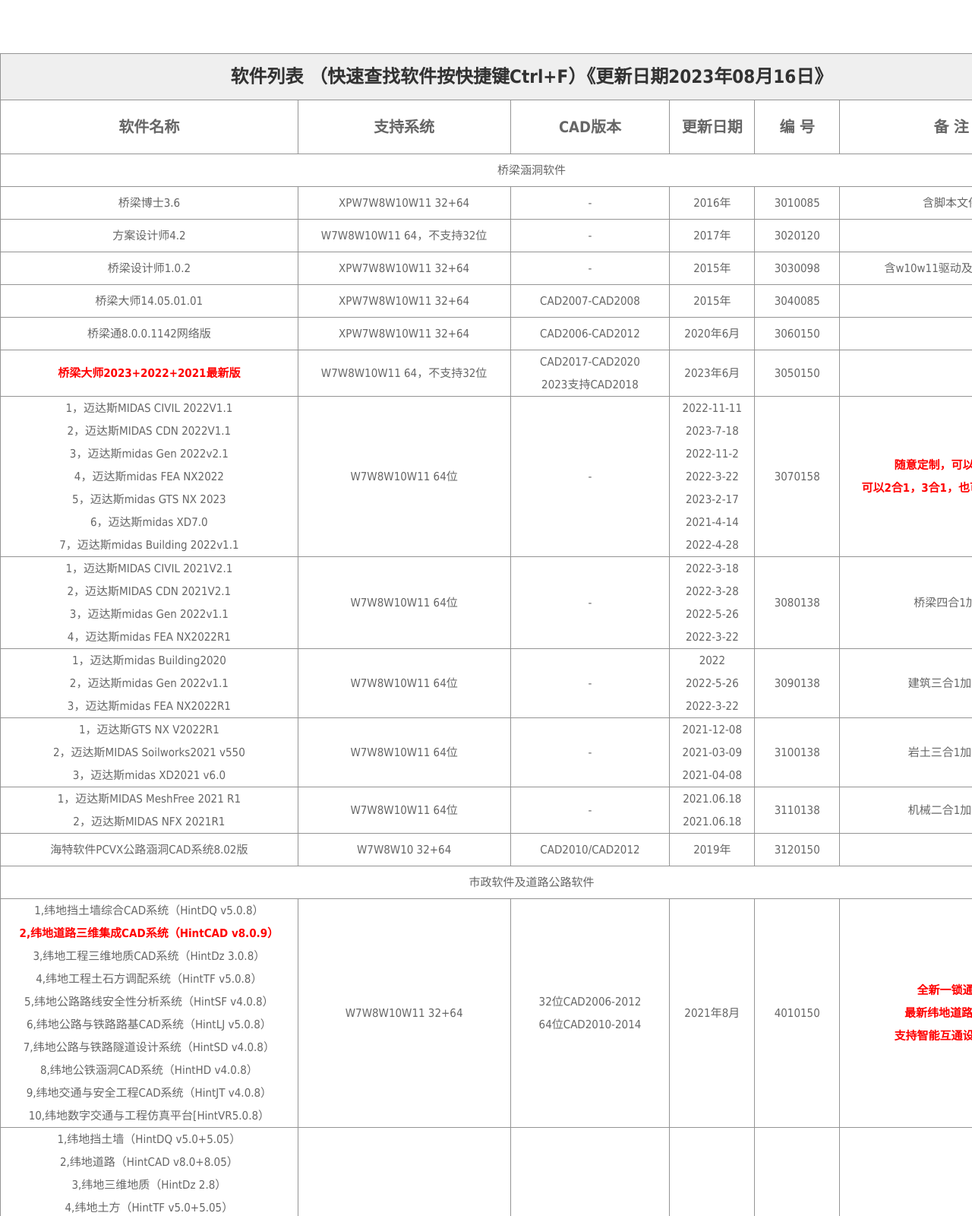
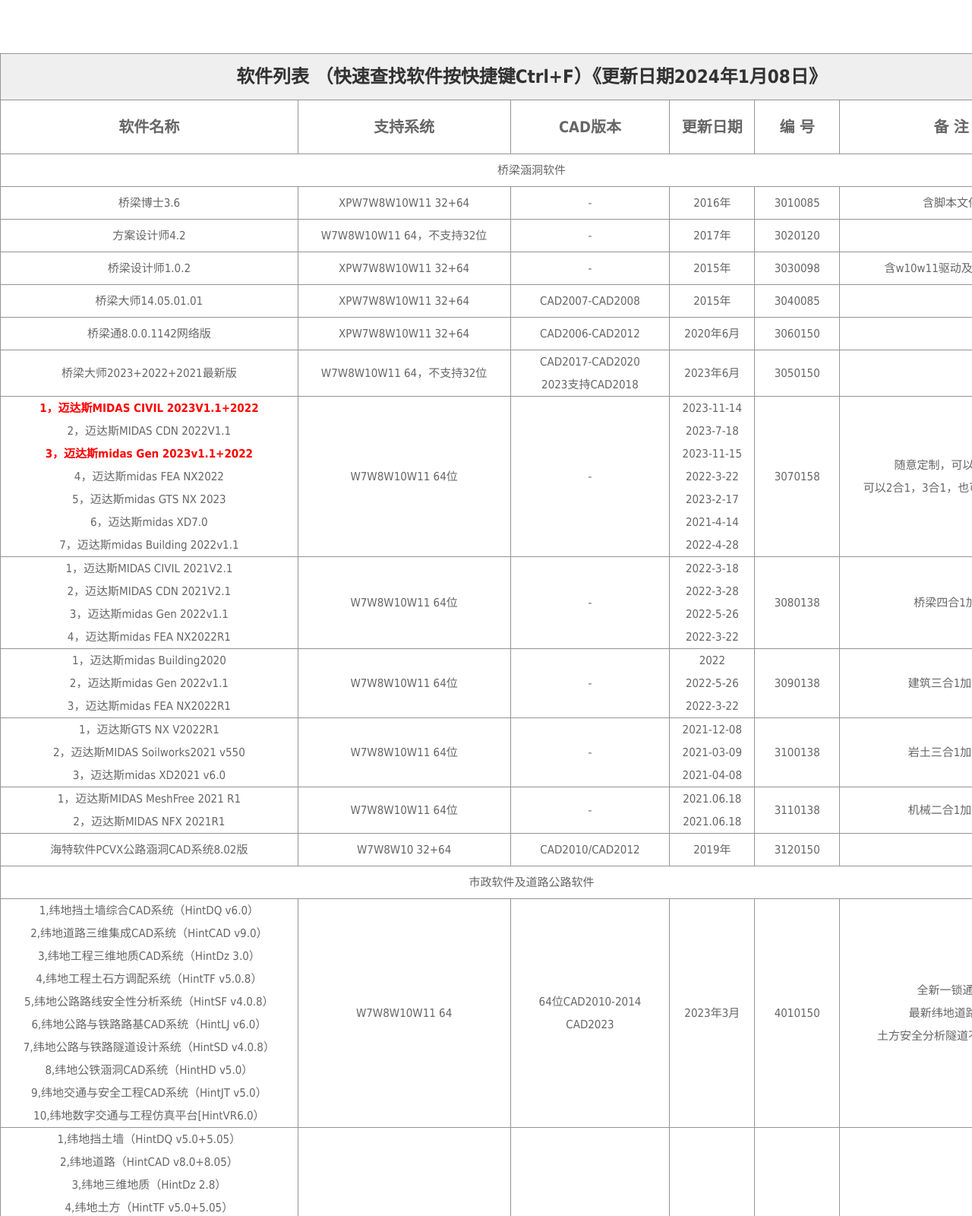
Before and after one commit to jiayimtv/5ucad, a plain HTML site: page soft.html in a window 1280 px wide. Shown: the top 1600 px of the page at 76% size. Drawn offline with Linux system fonts and the light colour scheme.

Commit message:
Add files via upload

```diff
--- a/soft.html
+++ b/soft.html
@@ -34,7 +34,15 @@ document.onselectstart=new Function("event.returnValue=false");
     	return false;
     }
 </script>
-
+<script>
+var _hmt = _hmt || [];
+(function() {
+  var hm = document.createElement("script");
+  hm.src = "https://hm.baidu.com/hm.js?88418407aaa402e1904fda6fdaa05d9b";
+  var s = document.getElementsByTagName("script")[0];
+  s.parentNode.insertBefore(hm, s);
+})();
+</script>
 
     </head>
 
@@ -60,7 +68,7 @@ display:none;
 <div class="content container">
 
     <table class="table container" borderColor="#949494" border="1" cellspacing="0">
-        <caption>软件列表 （快速查找软件按快捷键Ctrl+F）《更新日期2023年08月16日》</caption>
+        <caption>软件列表 （快速查找软件按快捷键Ctrl+F）《更新日期2024年1月08日》</caption>
 
         <tr>
 
@@ -112,10 +120,10 @@ display:none;
 
    <tr><td>桥梁通8.0.0.1142网络版</td> <td>XPW7W8W10W11 32+64</td><td>CAD2006-CAD2012</td><td>2020年6月</td><td> 3060150</td><td></td></tr>
 
-                      <tr><td><strong>桥梁大师2023+2022+2021最新版</strong></td><td>W7W8W10W11 64，不支持32位</td><td>CAD2017-CAD2020<br />2023支持CAD2018</td><td>2023年6月</td><td> 3050150</td><td></td></tr>
+                      <tr><td>桥梁大师2023+2022+2021最新版</td><td>W7W8W10W11 64，不支持32位</td><td>CAD2017-CAD2020<br />2023支持CAD2018</td><td>2023年6月</td><td> 3050150</td><td></td></tr>
 
 
-   <tr><td>1，迈达斯MIDAS CIVIL 2022V1.1<br/>2，迈达斯MIDAS CDN 2022V1.1<br/>3，迈达斯midas Gen 2022v2.1 <br/>4，迈达斯midas FEA NX2022<br/>5，迈达斯midas GTS NX 2023 <br/>6，迈达斯midas XD7.0<br/>7，迈达斯midas Building 2022v1.1 </td><td>W7W8W10W11 64位</td><td>-</td><td>2022-11-11<br/>2023-7-18<br/>2022-11-2<br/>2022-3-22<br/>2023-2-17<br/>2021-4-14<br/>2022-4-28</td><td> 3070158</td><td><strong>随意定制，可以单独，<br/>可以2合1，3合1，也可以全部7合1</strong></td></tr>
+   <tr><td><strong>1，迈达斯MIDAS CIVIL 2023V1.1+2022</strong><br/>2，迈达斯MIDAS CDN 2022V1.1<br/><strong>3，迈达斯midas Gen 2023v1.1+2022</strong> <br/>4，迈达斯midas FEA NX2022<br/>5，迈达斯midas GTS NX 2023 <br/>6，迈达斯midas XD7.0<br/>7，迈达斯midas Building 2022v1.1 </td><td>W7W8W10W11 64位</td><td>-</td><td>2023-11-14<br/>2023-7-18<br/>2023-11-15<br/>2022-3-22<br/>2023-2-17<br/>2021-4-14<br/>2022-4-28</td><td> 3070158</td><td>随意定制，可以单独，<br/>可以2合1，3合1，也可以全部7合1</td></tr>
 
   <tr><td>1，迈达斯MIDAS CIVIL 2021V2.1<br/>2，迈达斯MIDAS CDN 2021V2.1<br/>3，迈达斯midas Gen 2022v1.1 <br/>4，迈达斯midas FEA NX2022R1</td><td>W7W8W10W11 64位</td><td>-</td><td>2022-3-18<br/>2022-3-28<br/>2022-5-26<br/>2022-3-22</td><td> 3080138</td><td>桥梁四合1加密</td></tr>
 
@@ -128,7 +136,7 @@ display:none;
   <tr><td>海特软件PCVX公路涵洞CAD系统8.02版</td> <td>W7W8W10 32+64</td><td>CAD2010/CAD2012</td><td>2019年</td><td> 3120150</td><td></td></tr>
 
     <tr><td colspan="6" >市政软件及道路公路软件</tr>
- <tr><td>1,纬地挡土墙综合CAD系统（HintDQ v5.0.8）<br/><strong>2,纬地道路三维集成CAD系统（HintCAD v8.0.9）</strong><br/>3,纬地工程三维地质CAD系统（HintDz 3.0.8）<br/>4,纬地工程土石方调配系统（HintTF v5.0.8）<br/>5,纬地公路路线安全性分析系统（HintSF v4.0.8）<br/>6,纬地公路与铁路路基CAD系统（HintLJ v5.0.8）<br/>7,纬地公路与铁路隧道设计系统（HintSD v4.0.8）<br/>8,纬地公铁涵洞CAD系统（HintHD v4.0.8）<br/>9,纬地交通与安全工程CAD系统（HintJT v4.0.8）<br/>10,纬地数字交通与工程仿真平台[HintVR5.0.8）</td> <td>W7W8W10W11 32+64</td><td>32位CAD2006-2012<br/>64位CAD2010-2014</td><td>2021年8月</td><td> 4010150</td><td><strong>全新一锁通，<br/>最新纬地道路8.09<br/>支持智能互通设计功能</strong></td></tr>
+ <tr><td>1,纬地挡土墙综合CAD系统（HintDQ v6.0）<br/>2,纬地道路三维集成CAD系统（HintCAD v9.0）<br/>3,纬地工程三维地质CAD系统（HintDz 3.0）<br/>4,纬地工程土石方调配系统（HintTF v5.0.8）<br/>5,纬地公路路线安全性分析系统（HintSF v4.0.8）<br/>6,纬地公路与铁路路基CAD系统（HintLJ v6.0）<br/>7,纬地公路与铁路隧道设计系统（HintSD v4.0.8）<br/>8,纬地公铁涵洞CAD系统（HintHD v5.0）<br/>9,纬地交通与安全工程CAD系统（HintJT v5.0）<br/>10,纬地数字交通与工程仿真平台[HintVR6.0）</td> <td>W7W8W10W11 64</td><td>64位CAD2010-2014<br/>CAD2023</td><td>2023年3月</td><td> 4010150</td><td>全新一锁通，<br/>最新纬地道路9.0<br/>土方安全分析隧道不能用新的</td></tr>
 
  <tr><td>1,纬地挡土墙（HintDQ v5.0+5.05）<br/>2,纬地道路（HintCAD v8.0+8.05）<br/>3,纬地三维地质（HintDz 2.8）<br/>4,纬地土方（HintTF v5.0+5.05）<br/>5,纬地安全性分析（HintSF v4.0）<br/>6,纬地路基（HintLJ v5.0+5.05）<br/>7,纬地隧道（HintSD v3.8+4.05）<br/>8,纬地涵洞（HintHD v4.0+4.05）<br/>9,纬地交通工程（HintJT v4.0+4.05）<br/>10,纬地交通仿真平台[HintVR4.8）</td> <td>W7W8W10W11 32+64</td><td>32位CAD2006-2012<br/>64位CAD2010-2014</td><td>2020年</td><td> 4020085</td><td>单模块锁，需要什么买什么</td></tr>
 
@@ -151,7 +159,7 @@ display:none;
 
       <tr><td>迪百思DICAD DPX 5.2永久版</td> <td>XPW7W8W10W11 32+64</td><td>CAD2004-2008</td><td>2017-7</td><td>4150128</td><td></td></tr>
 
-    <tr><td>科盟交通工程CAD设计系统8.6.14</td> <td>W7W8W10W11 64位</td><td>CAD2010-2014</td><td>2023</td><td>4160150</td><td></td></tr>
+    <tr><td>科盟交通工程CAD设计系统8.8.0+8.6.14</td> <td>W7W8W10W11 64位</td><td>CAD2010-2018</td><td>2023</td><td>4160150</td><td></td></tr>
 
      <tr><td>众智SUN日照分析软件V13.0</td> <td>W7W8W10W11 64位</td><td>32位CAD2008-CAD2018<br/>64位CAD2010-CAD2018</td><td>2021</td><td>4170150</td><td></td></tr>
 
@@ -159,11 +167,11 @@ display:none;
        杰图市政管线4.0+三维综合管廊设计系统4.5</td> <td>5.1支持W7W8W10W11 64位<br/>4.0+4.5支持XP win7 win10 64+32位</td><td>5.1支持CAD2010-2014<br/>4.0+4.5支持CAD2008</td><td>2021</td><td>4180128</td><td>三合1软件</td></tr>
 
        <tr><td>杰图市政管线6.2+5.0<br/>
-       三维综合管廊设计系统5.0+6.0</td> <td>W7W8W10W11 64</td><td>6.2支持CAD2010-2020<br/>5.0+6.0支持CAD2010-2016</td><td>2023</td><td>4190150</td><td><strong>杰图最新多合1软件</strong></td></tr>
+       三维综合管廊设计系统5.0+6.0</td> <td>W7W8W10W11 64</td><td>6.2支持CAD2010-2020<br/>5.0+6.0支持CAD2010-2016</td><td>2023</td><td>4190150</td><td>杰图最新多合1软件</td></tr>
 
             <tr><td>鸿业道路9.0(含道路+锯齿沟+互通立交+旧路改造）；<br/>鸿业路立得3.0；鸿业交通设施3.0；鸿业交叉口1.5；<br/>鸿业土方计算8.0；鸿业城市规划8.0；鸿业工业总图8.0<br/>鸿业市政管线9.0；鸿业室外管线8.0；建筑给排水11.0<br/>鸿业屋面雨水3.0；水处理2.0；小区室外给排水10.5<br/>鸿业市政电气V1.0；鸿业电气1.5；鸿业电力浅沟1.0<br/>鸿业日照分析6.0；容积率估算2.0；管理解决方案3.0<br/>业暖通空调9.0；负荷计算7.0；多联机9.0；</td> <td>W7W8W10W11 31+64</td><td>支持CAD2006-2012<br/>具体支持CAD可以联系咨询</td><td>-</td><td>4200138</td><td>鸿业老系列无驱狗，<br/>一个狗最多可以支持14个模块，<br/>可以定制</td></tr>
 
-               <tr><td align="left">&nbsp;<strong>01、鸿业管立得2024+2022+2020+2018<br/>&nbsp;02、鸿业市政道路2023+2022+11.0+10.0<br/>&nbsp;03、鸿业路易BIM道路设计系统2022+2020+2018</strong><br/>&nbsp;04、鸿业海绵道路软件5.0<br/>&nbsp;05、鸿业交通设施软件(HYTFD) 3.1<br/> &nbsp;06、鸿业路立得( Roadleader) V5.0<br/>&nbsp;07、鸿业土方计算软件(HYECS) 8.1<br/>&nbsp;08、鸿业工业总图设计软件HYFPS V9.0+8.1<br/>&nbsp;09、鸿业城市规划设计软件HYCPS V8.1<br/>&nbsp;10、鸿业设备设计给排水软件12.0+屋面雨水12.0<br/>&nbsp;11、鸿业日照分析2022+7.1<br/>&nbsp;12、鸿业日照解决方案4.1<br/>&nbsp;13、鸿业设备设计暖通空调软件V14.0+12.0<br/>&nbsp;14、鸿业负荷计算HCLoad10.0+9.0<br/>&nbsp;15、鸿业全年负荷计算及能耗分析软件V5.0<br/>&nbsp;16、鸿业防排烟计算2.0+1.0 <br/>&nbsp;17、鸿业热力管网设计软件2023+2.0<br/>&nbsp;18、鸿业暴雨排水及低影响开发模拟系統V5.0+3.0<br/>&nbsp;19、鸿业城市综合管廊设计软件4.0+3.0+2.0<br/>&nbsp;20、鸿业建筑性能分析平台2023<br/>&nbsp;21、鸿业市政管线9.0 for R17<br/>&nbsp;22、鸿业水处理2.0 for R17<br/>&nbsp;23、鸿业屋面雨水2.0 for R17<br/>&nbsp;24、鸿业市政电气V1.0<br/>&nbsp;25、鸿业电气V1.5<br/>&nbsp;26、鸿业电力浅沟1.0 </td> <td>W7W8W10W11 64</td><td>CAD2010-2018<br/>
+               <tr><td align="left">&nbsp;01、鸿业管立得2024+2022+2020+2018<br/>&nbsp;02、鸿业市政道路2023+2022+11.0+10.0<br/>&nbsp;03、鸿业路易BIM道路设计系统2022+2020+2018<br/>&nbsp;04、鸿业海绵道路软件5.0<br/>&nbsp;05、鸿业交通设施软件(HYTFD) 3.1<br/> &nbsp;06、鸿业路立得( Roadleader) V5.0<br/>&nbsp;07、鸿业土方计算软件(HYECS) 8.1<br/>&nbsp;08、鸿业工业总图设计软件HYFPS V9.0+8.1<br/>&nbsp;09、鸿业城市规划设计软件HYCPS V8.1<br/>&nbsp;10、鸿业设备设计给排水软件12.0+屋面雨水12.0<br/>&nbsp;11、鸿业日照分析2022+7.1<br/>&nbsp;12、鸿业日照解决方案4.1<br/>&nbsp;13、鸿业设备设计暖通空调软件V14.0+12.0<br/>&nbsp;14、鸿业负荷计算HCLoad10.0+9.0<br/>&nbsp;15、鸿业全年负荷计算及能耗分析软件V5.0<br/>&nbsp;16、鸿业防排烟计算2.0+1.0 <br/>&nbsp;17、鸿业热力管网设计软件2023+2.0<br/>&nbsp;18、鸿业暴雨排水及低影响开发模拟系統V5.0+3.0<br/>&nbsp;19、鸿业城市综合管廊设计软件4.0+3.0+2.0<br/>&nbsp;20、鸿业建筑性能分析平台2023<br/>&nbsp;21、鸿业市政管线9.0 for R17<br/>&nbsp;22、鸿业水处理2.0 for R17<br/>&nbsp;23、鸿业屋面雨水2.0 for R17<br/>&nbsp;24、鸿业市政电气V1.0<br/>&nbsp;25、鸿业电气V1.5<br/>&nbsp;26、鸿业电力浅沟1.0 </td> <td>W7W8W10W11 64</td><td>CAD2010-2018<br/>
 CAD2010-2018<br/>
 CAD2010-2018<br/>
 CAD2010-2014<br/>
@@ -187,7 +195,7 @@ CAD2008<br/>
 CAD2008<br/>
 CAD2008<br/>
 CAD2008<br/>CAD2008<br/>
-</td><td>2022</td><td>4210150</td><td><strong>管立得2024支持CAD2016-2022<br/>鸿业最新一锁通全系列<br/>强烈的推荐！！！</strong></td></tr>
+</td><td>2022</td><td>4210150</td><td>管立得2024支持CAD2016-2022<br/>鸿业最新一锁通全系列<br/>强烈的推荐！！！</td></tr>
 
 
        <tr><td>易达园林绿化软件7.0+6.0</td> <td> win7 win10 win11 64</td><td>CAD2010-2020</td><td>2023</td><td>4220128</td><td></td></tr>
@@ -195,13 +203,15 @@ CAD2008<br/>CAD2008<br/>
    <tr><td colspan="6" >建筑结构设计软件</tr>
     <tr><td>广厦结构cad24.5+24.0+23.0</td> <td>W7W8W10W11 64位</td><td>-</td><td>2023-7-13</td><td>5010120</td><td>全模块</td></tr>
         <tr><td>3D3S Design V2023</td> <td>W7W8W10W11 64位</td><td>CAD2018/CAD2020</td><td>2023-6-21</td><td>5020128</td><td>全模块</td></tr>
-           <tr><td>PKPM2021 v1.5建筑结构软件</td> <td>W7W8W10W11 64位</td><td>-</td><td>2023</td><td>5030128</td><td></td></tr>
+           <tr><td>PKPM2024 2.11+v1.5+1.4建筑结构软件</td> <td>W7W8W10W11 64位</td><td>-</td><td>2023</td><td>5030128</td><td></td></tr>
 
-          <tr><td>盈建科结构软件YJK5.3版本，含如下产品：<br/>1、基本结构设计软件；<br/>	2、水池设计软件；<br/>	3、光伏设计软件；<br/>	4、Y-GAMA智能建模及优化软件；<br/>	5、Y-Paco弹塑性分析软件；<br/>	6、协同工具软件；</td> <td>W7W8W10W11 64位</td><td>-</td><td>2023-3</td><td>5040138</td><td><strong>全新的版本<br/>全新界面</strong></td></tr>
+          <tr><td>盈建科结构软件YJK5.3版本，含如下产品：<br/>1、基本结构设计软件；<br/>	2、水池设计软件；<br/>	3、光伏设计软件；<br/>	4、Y-GAMA智能建模及优化软件；<br/>	5、Y-Paco弹塑性分析软件；<br/>	6、协同工具软件；</td> <td>W7W8W10W11 64位</td><td>-</td><td>2023-3</td><td>5040138</td><td>全新的版本<br/>全新界面</td></tr>
 
      <tr><td>&nbsp;T20天正电气软件T20-Elec V9.0正式版<br/>&nbsp;T20天正给排水软件T20-WT V9.0正式版<br/>&nbsp;T20天正建筑节能分析软件T20-BEC V8.0正式版<br/>&nbsp;T20天正建筑软件T20-Arch V9.0正式版<br/>&nbsp;T20天正结构软件T20-Asd V9.0正式版<br/>&nbsp;T20天正暖通软件T20-Hvac V9.0正式版<br/>&nbsp;T20天正日照分析软件T20-Sun V8.0正式版</td> <td>W7W8W10W11 32+64位</td><td>CAD2010-CAD2020</td><td>2023-3</td><td>5050138</td><td>全部正式版安装包<br/>同时支持T20 6.0+7.0+8.0</td></tr>
 
-         <tr><td>探索者施工图校审系统TSSD2022（企业授权版）</td> <td>W7W8W10W11 64位</td><td>CAD2010-2020</td><td>2023-7-23</td><td>5060128</td><td></td></tr>
+         <tr><td>探索者施工图校审系统TSSD2023+2022（企业授权版）</td> <td>W7W8W10W11 64位</td><td>CAD2010-2020</td><td>2023-7-23</td><td>5060128</td><td></td></tr>
+            <tr><td>MST2023空间网格结构设计软件</td> <td>W7W8W10W11 64位</td><td>-</td><td>2023</td><td>5070128</td><td></td></tr>
+
 
     <tr><td colspan="6" >岩土测绘规划类软件</tr>
    <tr><td>科傻地面测量工程控制测量数据处理CODAPS V6.0</td> <td>W7W8W10W11 32+64位</td><td>-</td><td>2011</td><td>6010120</td><td>无驱锁</td></tr>
@@ -209,7 +219,7 @@ CAD2008<br/>CAD2008<br/>
       <tr><td>科傻水准测量与沉降观测数据处理系统CosaLEVEL2.0</td> <td>W7W8W10W11 32+64位</td><td>-</td><td>2011</td><td>6030150</td><td>无驱锁</td></tr>
          <tr><td>南方地形地籍成图软件CASS9.1</td> <td>XPW7W8 32+64位</td><td>CAD2006-CAD2008</td><td>2012</td><td>6040085</td><td></td></tr>
           <tr><td>南方地形地籍成图软件CASS10.1.5</td> <td>W7W8W10W11 64位</td><td>CAD2016</td><td>2019</td><td>6050098</td><td></td></tr>
-           <tr><td>南方测绘软件CASS11.0+10.1.6二合1支持CASS3D</td> <td>W7W8W10W11 64位</td><td>CAD2010-CAD2020</td><td>2022</td><td>6060138</td><td><strong>稳定，推荐！</strong></td></tr>
+           <tr><td>南方测绘软件CASS11.0+10.1.6二合1支持CASS3D</td> <td>W7W8W10W11 64位</td><td>CAD2010-CAD2020</td><td>2022</td><td>6060138</td><td>稳定，推荐！</td></tr>
              <tr><td>道路测设大师8.0专业版</td> <td>W7W8W10W11 32+64位</td><td>-</td><td>2019</td><td>6070108</td><td></td></tr>
                 <tr><td>阵列HTCAD V10.0土方计算</td> <td>W7W8W10W11 32+64位</td><td>CAD2006-CAD2014</td><td>2017</td><td>6080108</td><td></td></tr>
 
@@ -221,15 +231,15 @@ CAD2008<br/>CAD2008<br/>
 
                       <tr><td>天际航Dp-modeler2.3建模修模软件<br/>天际航DP-Mapper2.3实景三维测图软件</td> <td>W7W8W10W11 32+64位</td><td>-</td><td>2020</td><td>6120128</td><td>二合1锁</td></tr>
 
-                                               <tr><td>1、基坑支档结构设计FRWS9.0<br/> 2、基坑支撑设计BSC-3D<br/> 3、基坑支撑设计BSC5.1 <br/>4、桩基础设计PILE7.5 <br/>  5、基坑开挖环境影响分析JK3E 1.1<br/> 6、基坑双排桩JKDRP2013 <br/> 7、复合土钉墙设计NAIL5.0 </td> <td>W7W8W10W11 32+64位</td><td>CAD2010-CAD2017</td><td>2022-1<br/>2022-1<br/>2021-12<br/>2021-12<br/>2019-6 <br/>2017-5<br/>2014-6</td><td>6130128</td><td>多合1加密锁</td></tr>
+                                               <tr><td>1、基坑支档结构设计FRWS9.0<br/> 2、基坑支撑设计BSC-3D<br/> 3、基坑支撑设计BSC5.1 <br/>4、桩基础设计PILE7.5 <br/>  5、基坑开挖环境影响分析JK3E 1.1<br/> 6、基坑双排桩JKDRP2013 <br/> 7、复合土钉墙设计NAIL5.0 </td> <td>W7W8W10W11 32+64位</td><td>CAD2010-CAD2017</td><td>2022-1<br/>2022-1<br/>2021-12<br/>2021-12<br/>2019-6 <br/>2017-5<br/>2014-6</td><td>6130188</td><td>多合1加密锁</td></tr>
 
-           <tr><td>湘源控规v8.04湘源控制性详细规划CAD系统</strong></td> <td>W7W8W10W11 32+64位</td><td>CAD2010-CAD2020</td><td>2022-6</td><td>6140138</td><td></td></tr>
-         <tr><td><strong>南京库伦GEO5岩土设计和分析软件2022版</strong></td> <td>W7W8W10W11 64位</td><td>-</td><td>2022</td><td>6150158</td><td></td></tr>
+           <tr><td>湘源控规v8.04湘源控制性详细规划CAD系统</td> <td>W7W8W10W11 32+64位</td><td>CAD2010-CAD2020</td><td>2022-6</td><td>6140138</td><td></td></tr>
+         <tr><td>南京库伦GEO5岩土设计和分析软件2022版</td> <td>W7W8W10W11 64位</td><td>-</td><td>2022</td><td>6150158</td><td></td></tr>
 
-                                                 <tr><td><strong>&nbsp;01理正工具箱8.5+8.0+7.5+7.0<br />
+                                                 <tr><td>&nbsp;01理正工具箱8.5+8.0+7.5+7.0<br />
 &nbsp;02理正岩土7.0PB1+7.0+6.5<br />
 &nbsp;03理正深基坑7.5+7.0<br />
-&nbsp;04理正加坡综合治理1.0PB4<br /></strong>&nbsp;05理正复杂水池3.5+3.0<br />
+&nbsp;04理正加坡综合治理1.0PB4<br />&nbsp;05理正复杂水池3.5+3.0<br />
 &nbsp;06理正人防4.0<br />
 &nbsp;07理正勘察公路版9.5+9.0<br />
 &nbsp;08理正勘察铁路版9.5+9.0<br />
@@ -252,7 +262,7 @@ CAD2008<br/>CAD2008<br/>
 &nbsp;25理正一维桩基方案设计1.0<br />
 &nbsp;26理正岩士BIM2.0 for Revit<br />
 &nbsp;27理正易建BIM2.0 for Revit</td> <td>W7W8W10W11 32+64位</td><td>-</td><td>2022</td><td>6160138</td><td>2022多合1加密锁</td></tr>
-<tr><td><strong>飞时达土方计算 FastTFT v15.1.0.7<br/></strong>飞时达日照分析计算软件 FastSun v15.0.0.1<br/>飞时达市政道路设计软件 RDCADS 3.0<br/>飞时达场区道路公路设计软件 RDCADG v2.0.1<br/>飞时达民用总图设计软件 GPCADX v5.0.0.1<br/>飞时达工业总图设计软件 GPCADZ v5.0.0.1<br/>飞时达总规控规设计软件 GPCADK v5.0.2.7</td> <td>W7W8W10W11 64位</td><td>CAD2010-CAD2016</td><td>2022</td><td>6170158</td><td>最新多合1</td></tr>
+<tr><td>飞时达土方计算 FastTFT v15.1.0.7<br/>飞时达日照分析计算软件 FastSun v15.0.0.1<br/>飞时达市政道路设计软件 RDCADS 3.0<br/>飞时达场区道路公路设计软件 RDCADG v2.0.1<br/>飞时达民用总图设计软件 GPCADX v5.0.0.1<br/>飞时达工业总图设计软件 GPCADZ v5.0.0.1<br/>飞时达总规控规设计软件 GPCADK v5.0.2.7</td> <td>W7W8W10W11 64位</td><td>CAD2010-CAD2016</td><td>2022</td><td>6170158</td><td>最新多合1</td></tr>
 
     <tr><td colspan="6" >水工水利类软件</tr>
   <tr><td>PC1500水利水电工程设计计算程序集4.1</td> <td>只能XP系统</td><td>-</td><td>2012</td><td>7010085</td><td>无驱锁</td></tr>
@@ -263,9 +273,9 @@ CAD2008<br/>CAD2008<br/>
 
           <tr><td>远盛水工YSTCAD8.2版</td> <td>xpW7W8W10 32+64位</td><td>CAD04-08，2010/2012</td><td>2017</td><td>7050128</td><td>无驱锁</td></tr>
 <tr><td>远盛水工YSTCAD9.6版</td> <td>W7W8W10W11 64位</td><td>CAD04-08，2010/2012</td><td>2017</td><td>7060138</td><td></td></tr>
-          <tr><td><strong>ZDM2022水工设计软件V15.1版</strong></td> <td>xpW7W8W10W11 32+64位</td><td>CAD2008-CAD2021</td><td>2022</td><td>7070138</td><td>无驱锁，同时支持14 15</td></tr>
+          <tr><td>ZDM2022水工设计软件V15.1版</td> <td>xpW7W8W10W11 32+64位</td><td>CAD2008-CAD2021</td><td>2022</td><td>7070138</td><td>无驱锁，同时支持14 15</td></tr>
       <tr><td colspan="6" >造价清单类软件</tr>
-  <tr><td><strong>同望公路造价wecost10.8.1</strong></td> <td>W7W8W10W11 64位</td><td>-</td><td>2023-4-23</td><td>8010138</td><td></td></tr>
+  <tr><td>同望公路造价wecost10.8.1</td> <td>W7W8W10W11 64位</td><td>-</td><td>2023-4-23</td><td>8010138</td><td></td></tr>
 
   <tr><td>易投水利水电软件2023全国版</td> <td>W7W8W10W11 64位</td><td>-</td><td>2023</td><td>8020120</td><td>水利水电、土地整理、水土保持</td></tr>
    <tr><td>智多星行业造价软件</td> <td>W7W8W10W11 64位</td><td>-</td><td>2023</td><td>8030138</td><td>水利水电、土地整理、农业综合开发</td></tr>
```
